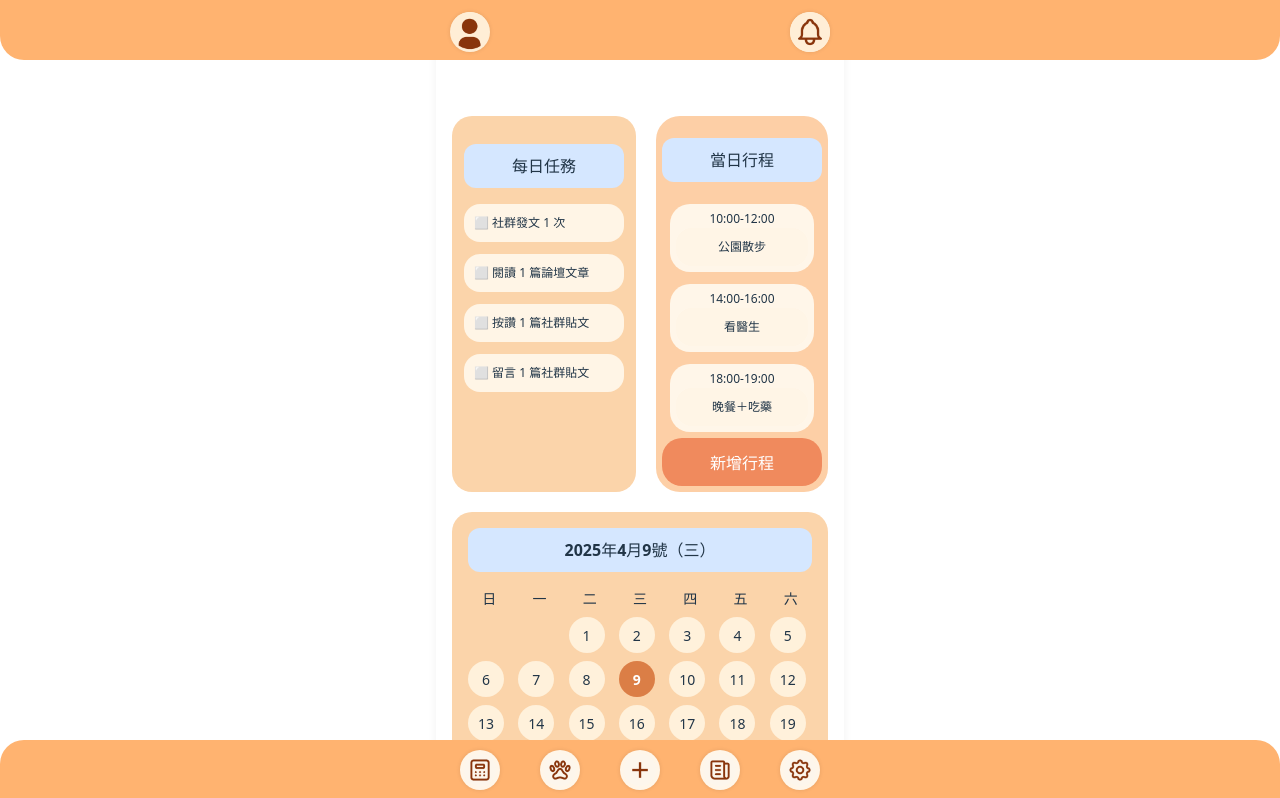
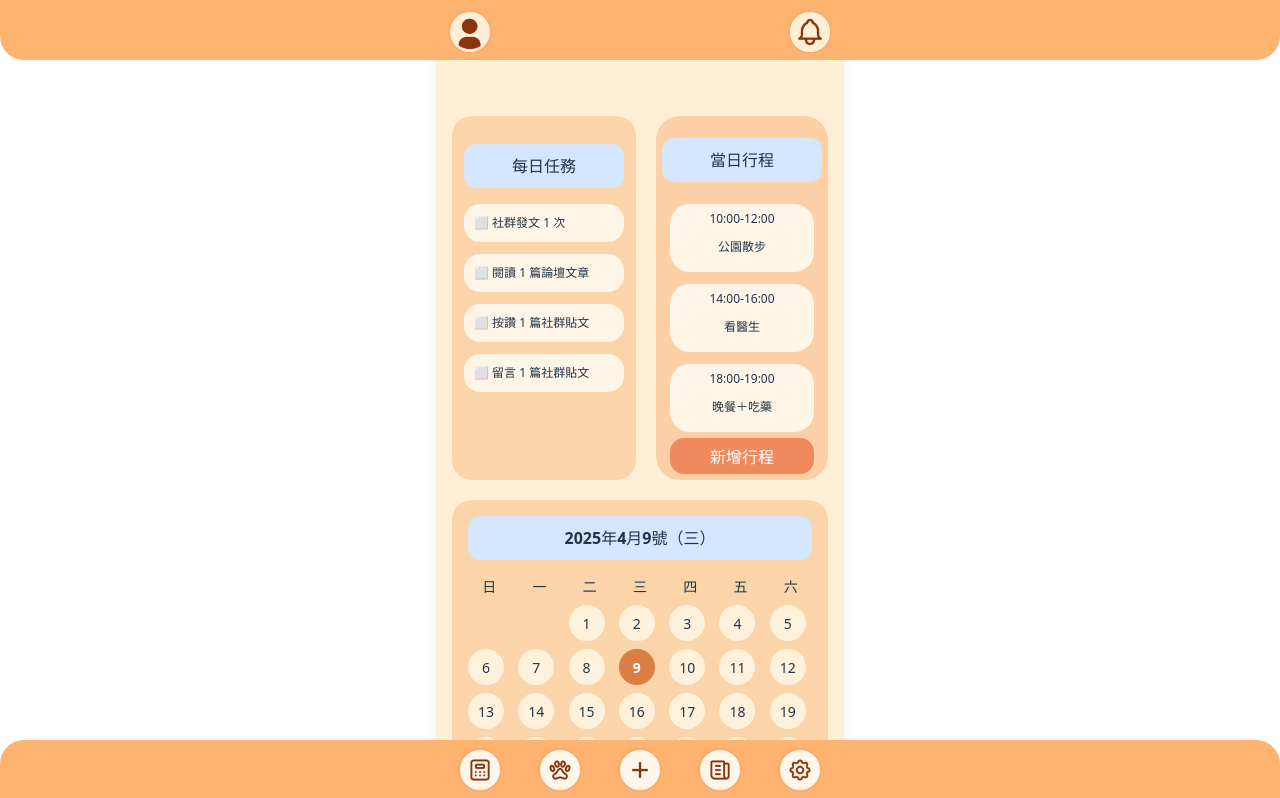
Before and after one commit to StoneEvens/GradProject, a React (Vite) app: page / in a window 1280 px wide. Shown: the top 798 px of the page. Built offline with nearby package versions, Linux system fonts and the light colour scheme.

Commit message:
改了一下APP底色

```diff
--- a/src/App.css
+++ b/src/App.css
@@ -5,7 +5,7 @@
 html, body {
   margin: 0;
   padding: 0;
-  background-color: #fdfdfd;
+  background-color: #FFEED6;
   display: flex;
   justify-content: center;
 }
@@ -29,7 +29,7 @@ html, body {
   padding-top: 80px;
   padding-bottom: 80px;
   min-height: 100vh;
-  background-color: white;
+  background-color: #FFEED6;
   box-shadow: 0 0 10px rgba(0, 0, 0, 0.05);
   position: relative;
   overflow-y: auto;
--- a/src/components/DailySchedule.css
+++ b/src/components/DailySchedule.css
@@ -50,9 +50,9 @@
     color: white;
     font-weight: bold;
     border: none;
-    border-radius: 20px;
-    padding: 12px 24px;
+    border-radius: 14px;
+    padding: 6px 6px;
     margin-top: auto;
     cursor: pointer;
-    width: 100%;
+    width: 90%;
   }
```
